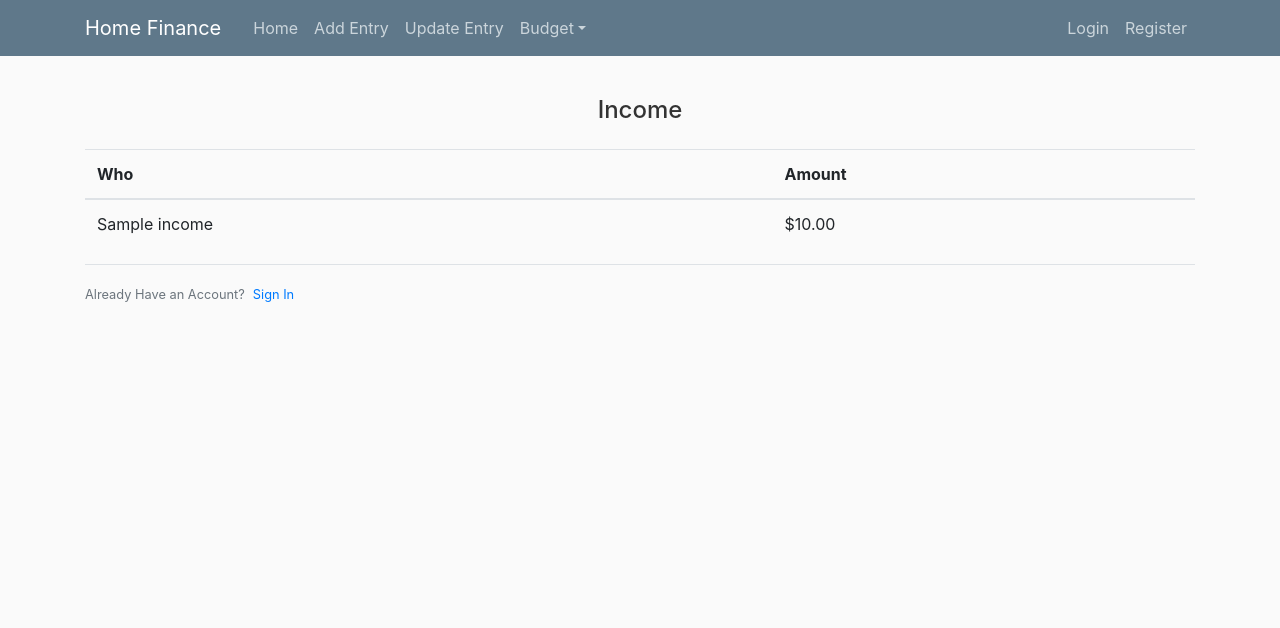
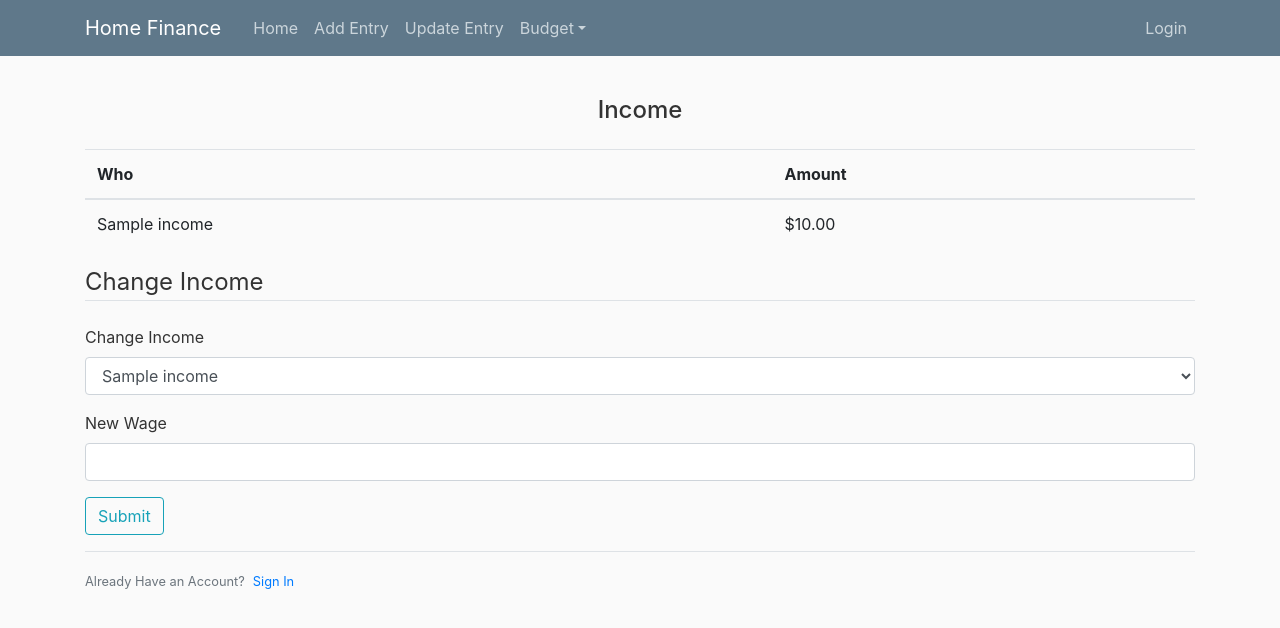
Before and after one commit to saulsebrook/homeFinance, a Django app: template homeFin/budget/templates/income.html in a window 1280 px wide. Shown: the top 628 px of the page. Run offline with Django 4.2, Linux system fonts and the light colour scheme; the template is opened without the code that fills it: most values are stand-ins (such as "Sample title", 1, 10 or a date in 2020); parts of the project's set-up code (start-up, migrations or seed data) failed here and were passed over; some libraries are stand-ins or nearby versions.

Commit message:
Added functionality whereby you can edit values in excel, started with income adjustment

```diff
--- a/homeFin/budget/templates/income.html
+++ b/homeFin/budget/templates/income.html
@@ -20,6 +20,29 @@
             {% endfor %}
             </tbody>
         </table>
+    <div class="form-group" >
+    <form action="{% url 'change_salary' %}" method="POST">
+    {% csrf_token %}
+        <fieldset class="form-group" width="60%">
+            <legend class="border-bottom mb-4">Change Income</legend>
+            <label for="exampleFormControlSelect1">Change Income</label>
+            <div class="form-group">
+                <select class="form-control" id="exampleFormControlSelect1" name="person">
+                    {% for x, i in income.items %}
+                    <option>{{ x }}</option>
+                    {% endfor %}
+                </select>
+            </div>
+            <label for="portfolioUpdate">New Wage</label>
+            <input class="form-control" name="newWage" type="text" >
+        </fieldset>
+        <div class="form-group">
+            <button class="btn btn-outline-info" type="submit">Submit</button>
+        </div>
+    </form>
+</div>
+
+
         <div class="border-top pt-3">
             <small class="text-muted">
                 Already Have an Account?<a class=" ml-2" href="#">Sign In</a>
--- a/homeFin/homeFin/static/css/style.css
+++ b/homeFin/homeFin/static/css/style.css
@@ -83,19 +83,14 @@ body {
     font-size: 2.5rem;
   }
 
-  .dropdown-container{
+   .dropdown-container{
     position: relative;
   }
+
   .dropdown-menu {
     position: absolute;
     top: 100%; /* Bottom of button */
     right: 0;
-    margin-left: -100px; /* More to the left */
+    width: max-content;
+    float: right;
   }
-  .dropdown-menu {
-    position: absolute;
-    top: 100%; /* Bottom of button */
-    right: 0;
-    margin-left: -100px; /* More to the left */
-    width: max-content;
-  }
--- a/homeFin/homeFin/urls.py
+++ b/homeFin/homeFin/urls.py
@@ -22,6 +22,7 @@ urlpatterns = [
     path('portfolio/', include('portfolio.urls')),
     path('budget/', budget_views.budget, name='budget'),
     path('income/', budget_views.income, name='income'),
+    path('income/change_salary/', budget_views.change_salary, name='change_salary'),
     path('presents/', budget_views.presents, name='presents'),
     path('admin/', admin.site.urls),
 
--- a/homeFin/portfolio/templates/base.html
+++ b/homeFin/portfolio/templates/base.html
@@ -12,7 +12,6 @@
     <link rel="stylesheet" type="text/css" href="{% static 'css/style.css' %}">
 
     <title>Home Finance</title>
-
 
   </head>
   <body>
@@ -29,25 +28,19 @@
                 <a class="nav-item nav-link" href="{% url 'add' %}">Add Entry</a>
                 <a class="nav-item nav-link" href="{% url 'pop' %}">Update Entry</a>
                   <div class="dropdown-container">
-                <a class="nav-item nav-link dropdown dropdown-toggle" href="#" data-toggle="dropdown" href="#" role="button" aria-haspopup="true" aria-expanded="false">Budget</a>
+                    <a class="nav-item nav-link dropdown dropright dropdown-toggle" href="#" data-toggle="dropdown" href="#" role="button" aria-haspopup="true" aria-expanded="false">Budget</a>
                       <div class="dropdown-menu">
                         <a class="dropdown-item" href="{% url 'budget' %}">Allocations</a>
                         <a class="dropdown-item" href="{% url 'presents' %}">Presents</a>
                         <a class="dropdown-item" href="{% url 'income' %}">Income</a>
                       </div>
                   </div>
-
-
-
-
-
+              </div>
+                <div class="navbar-nav">
+                  <a class="nav-item nav-link" href="#">Login</a>
+                </div>
             </div>
               <!-- Navbar Right Side -->
-              <div class="navbar-nav">
-                <a class="nav-item nav-link" href="#">Login</a>
-                <a class="nav-item nav-link" href="#">Register</a>
-              </div>
-            </div>
         </div>
       </nav>
     </header>
@@ -63,19 +56,6 @@
             {% endif %}
             {% block content %}{% endblock %}
           </div>
-          {% comment %} <div class="col-md-4">
-            <div class="content-section">
-              <h3>Our Sidebar</h3>
-              <p class='text-muted'>You can put any information here you'd like.
-                <ul class="list-group">
-                  <li class="list-group-item list-group-item-light"></li>
-                  <li class="list-group-item list-group-item-light">Announcements</li>
-                  <li class="list-group-item list-group-item-light">Calendars</li>
-                  <li class="list-group-item list-group-item-light">etc</li>
-                </ul>
-              </p>
-            </div>
-          </div> {% endcomment %}
         </div>
       </main>
 
```
Also changed, not shown: homeFin/budget/excelData.py (+24 -3 lines), homeFin/budget/views.py (+13 -0 lines). Lines whose indentation alone changed are shown as unchanged.
